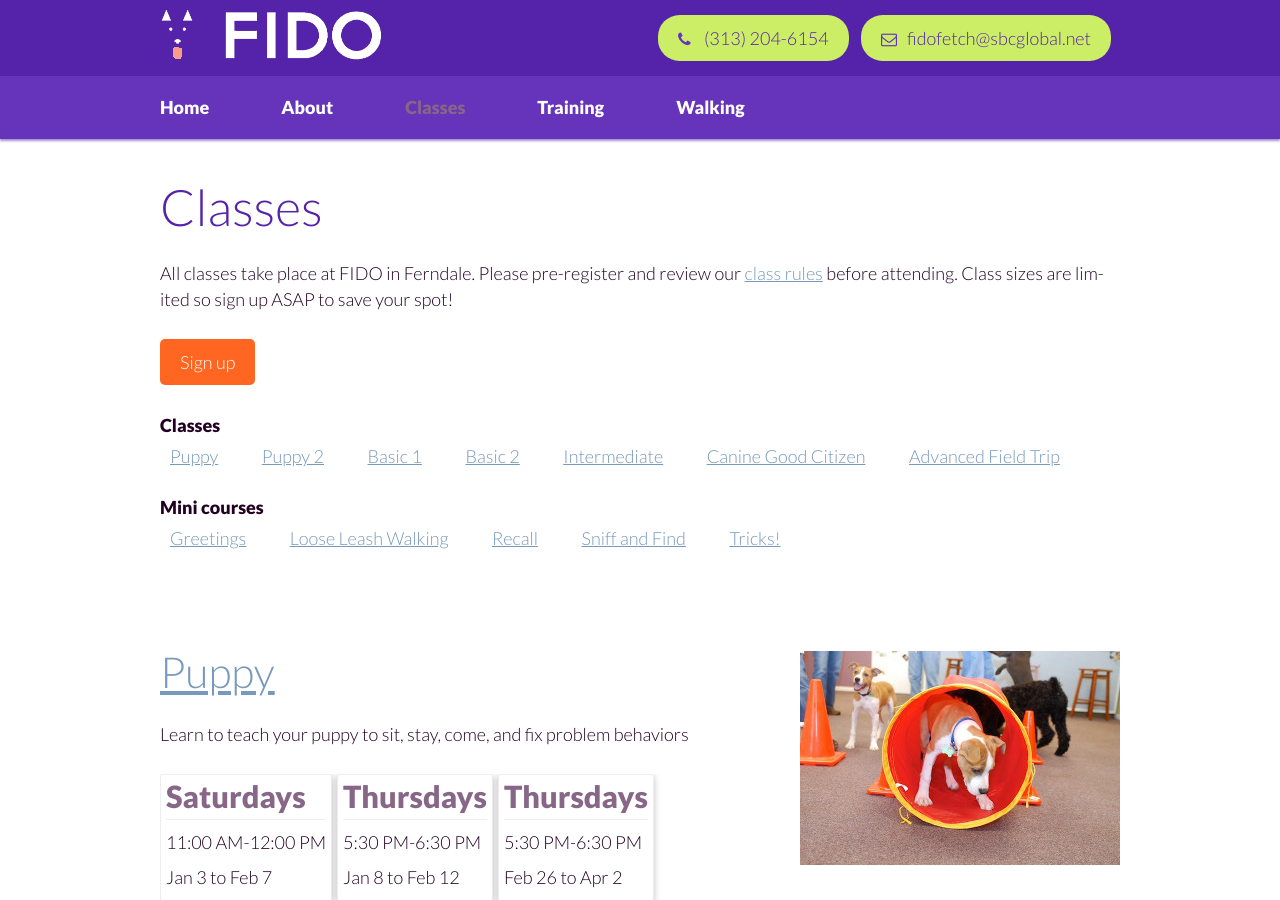
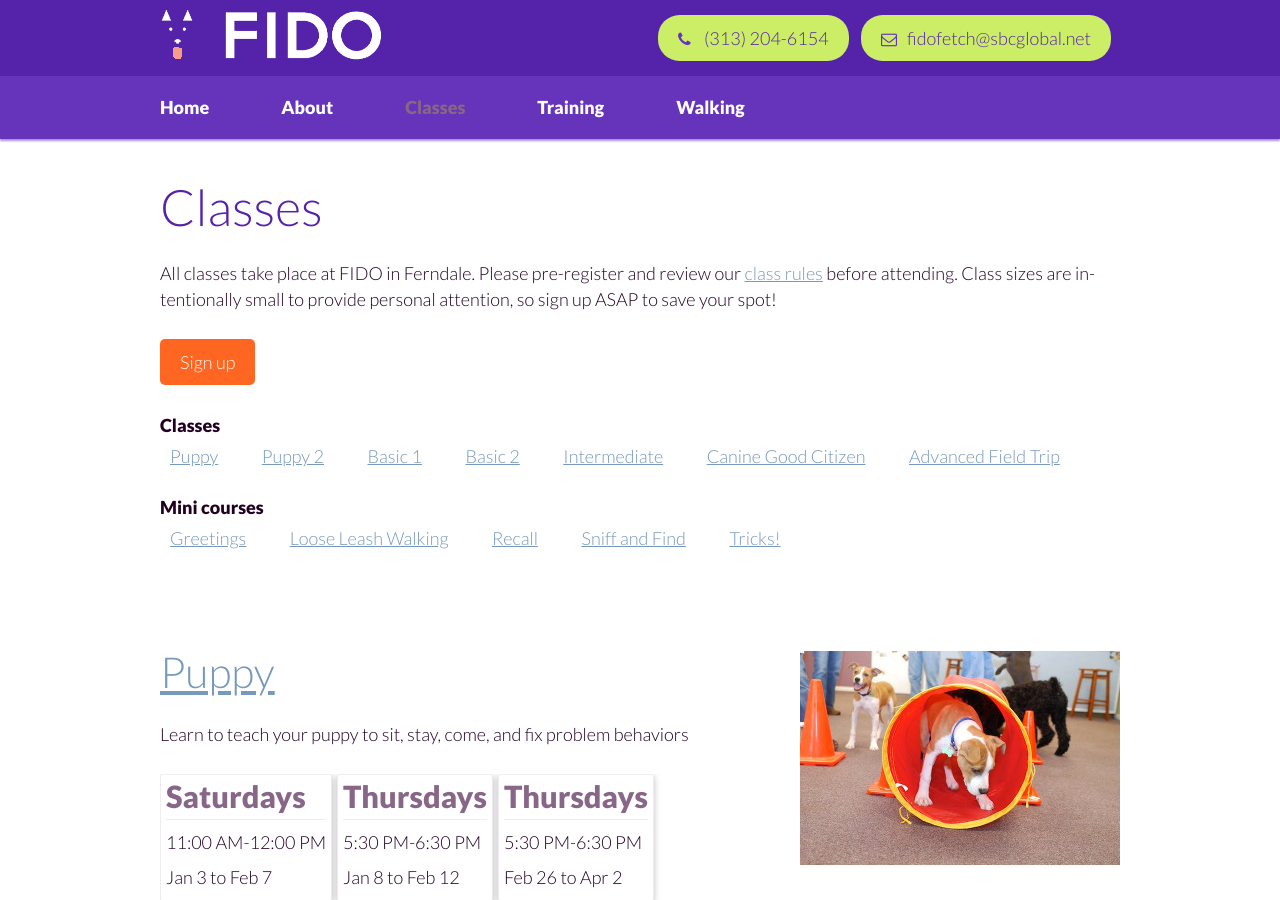
Before and after one commit to fidodogtraining/fidodogtraining.github.io, a Jekyll site: the page built from _autopages/classes.html, in a window 1280 px wide and 900 px high. Built offline with Jekyll 4.4.1, drawn with Linux system fonts in a browser that asks for light colours; Markdown is read by kramdown in place of the engine named in the settings.

Commit message:
Update classes.html

```diff
--- a/_autopages/classes.html
+++ b/_autopages/classes.html
@@ -2,7 +2,7 @@
 title: Classes
 ---
 <p>All classes take place at FIDO in Ferndale. Please pre-register and review our
-<a href="/rules-for-class/">class rules</a> before attending. Class sizes are limited
+<a href="/rules-for-class/">class rules</a> before attending. Class sizes are intentionally small to provide personal attention,
 so sign up ASAP to save your spot!</p>
 <p><a class="button cta" href="/images/fido_agree_rules.pdf">Sign up</a></p>
 
```
